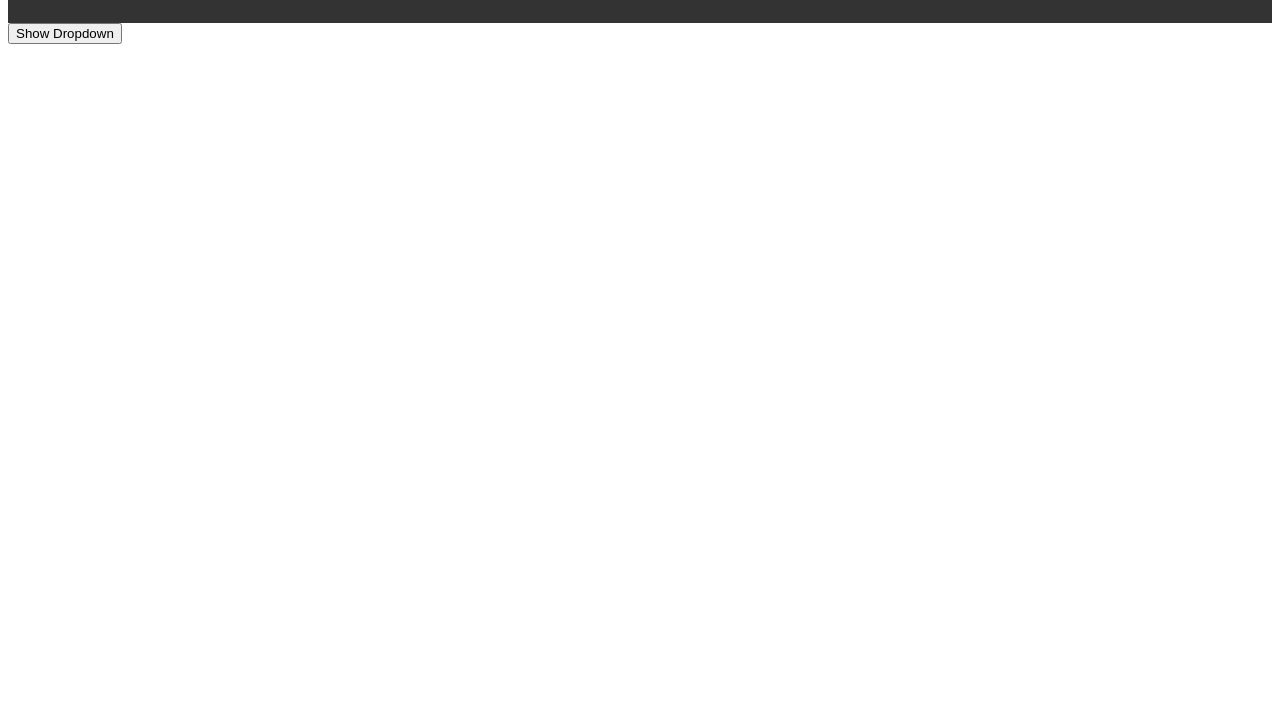
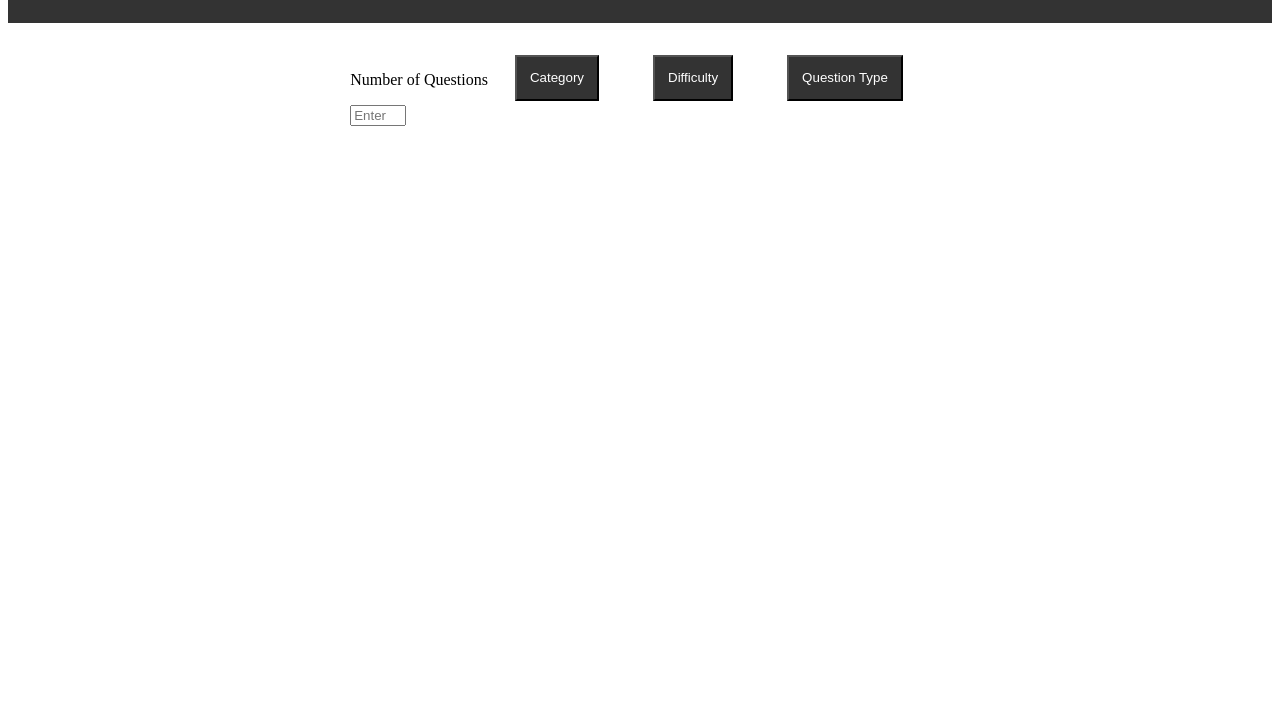
Before and after one commit to MarcosNoble/project2-2024a-pedro-e-ramon-forked, a plain HTML site: page index.html in a window 1280 px wide. Shown: the part 97-800 px from the top of the page. Drawn offline with Linux system fonts and the light colour scheme.

Commit message:
dropdowns de filtro que nao fazem nada e sao feias

```diff
--- a/index.html
+++ b/index.html
@@ -9,9 +9,17 @@
             <h1>Quiz Filtrado</h1>
         </header>
 
-        <button onclick="toggleDropdown()">Show Dropdown</button>
+        <div id="filters">
+            <div id="number-filter">
+                <p>Number of Questions</p>
+                <input type="number" id="number-filter" placeholder="Enter a number" min="1" max="50">
+            </div>
 
-        <div id="checkbox-dropdown" class="dropdown-content">
+
+            <div id="category-filter">
+                <button class="dropdown-button" onclick="toggleDropdown('dropdown1')">Category</button>
+
+                <div id="dropdown1" class="dropdown-content">
                     <label><input type="checkbox" value="option1">Option 1</label>
                     <label><input type="checkbox" value="option2">Option 2</label>
                     <label><input type="checkbox" value="option3">Option 3</label>
@@ -21,6 +29,27 @@
                     <label><input type="checkbox" value="option7">Option 7</label>
                     <label><input type="checkbox" value="option8">Option 8</label>
                 </div>
+            </div>
+
+            <div id="difficulty-filter">
+                <button class="dropdown-button" onclick="toggleDropdown('dropdown2')">Difficulty</button>
+
+                <div id="dropdown2" class="dropdown-content">
+                    <label><input type="checkbox" value="option1">Easy</label>
+                    <label><input type="checkbox" value="option2">Medium</label>
+                    <label><input type="checkbox" value="option3">Hard</label>
+                </div>
+            </div>
+
+            <div id="type-filter">
+                <button class="dropdown-button" onclick="toggleDropdown('dropdown3')">Question Type</button>
+
+                <div id="dropdown3" class="dropdown-content">
+                    <label><input type="checkbox" value="option1">Multiple Choice</label>
+                    <label><input type="checkbox" value="option2">True or False</label>
+                </div>
+            </div>
+        </div>
 
         <script src="script.js"></script>
 
--- a/script.js
+++ b/script.js
@@ -1,4 +1,4 @@
-function toggleDropdown() {
-    var dropdown = document.getElementById("checkbox-dropdown");
+function toggleDropdown(id) {
+    var dropdown = document.getElementById(id);
     dropdown.style.display = dropdown.style.display === "block" ? "none" : "block";
   }
--- a/style.css
+++ b/style.css
@@ -1,8 +1,26 @@
 header {
-    background-color: #333;
-    color: white;
-    padding: 1em;
-    text-align: center;
+  background-color: #333;
+  color: white;
+  padding: 1em;
+  text-align: center;
+}
+
+#filters {
+  display: flex;
+  justify-content: center;
+  margin-bottom: 1em;
+  margin-top: 2em;
+  position: relative; /* Needed for positioning the dropdowns relative to this container */
+}
+
+.dropdown-button {
+  background-color: #333;
+  color: white;
+  padding: 1em;
+  text-align: center;
+  cursor: pointer;
+  margin-left: 2em;
+  margin-right: 2em;
 }
 
 .dropdown-content {
@@ -13,6 +31,7 @@ header {
     box-shadow: 0px 8px 16px 0px rgba(0,0,0,0.2);
     padding: 12px 16px;
     z-index: 1;
+    top: calc(100% + 5px); /* Adjust the distance from the button as needed */
   }
 
 .dropdown-content label {
```
Lines whose indentation alone changed are shown as unchanged.
